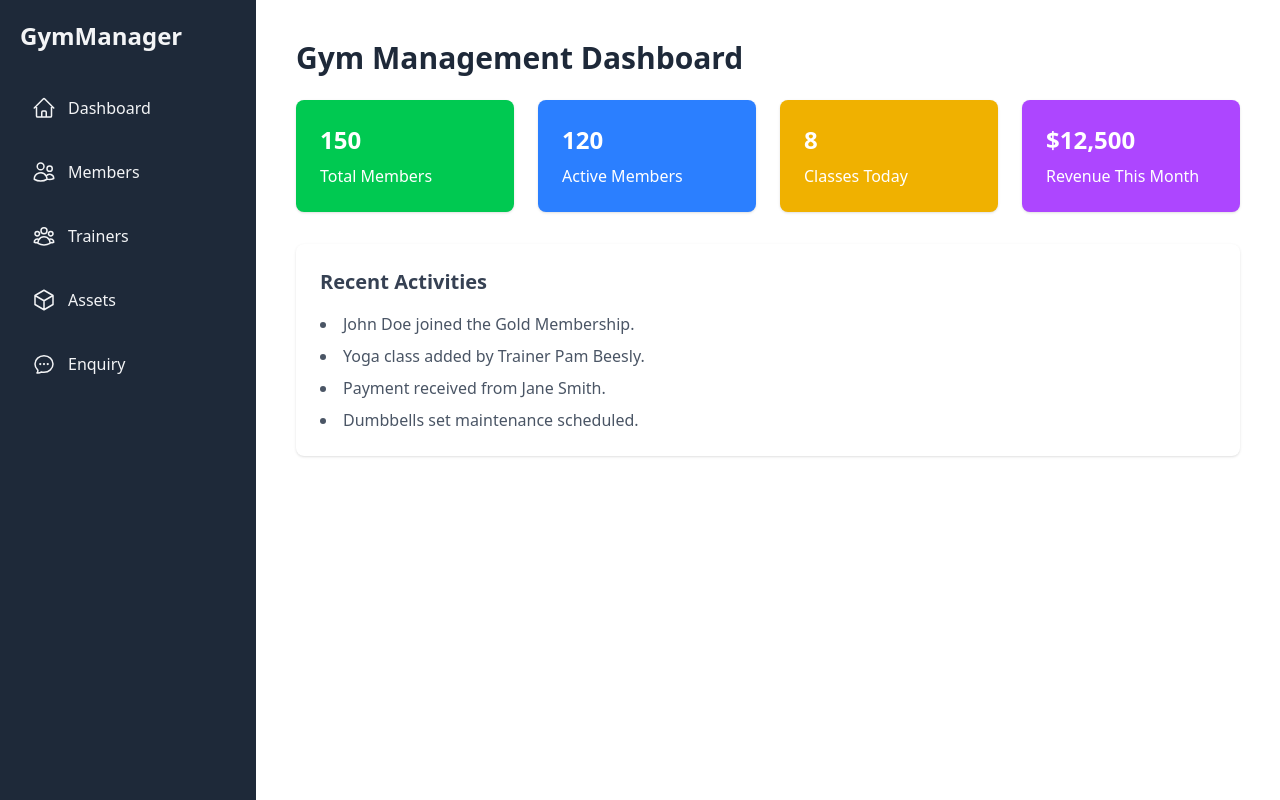
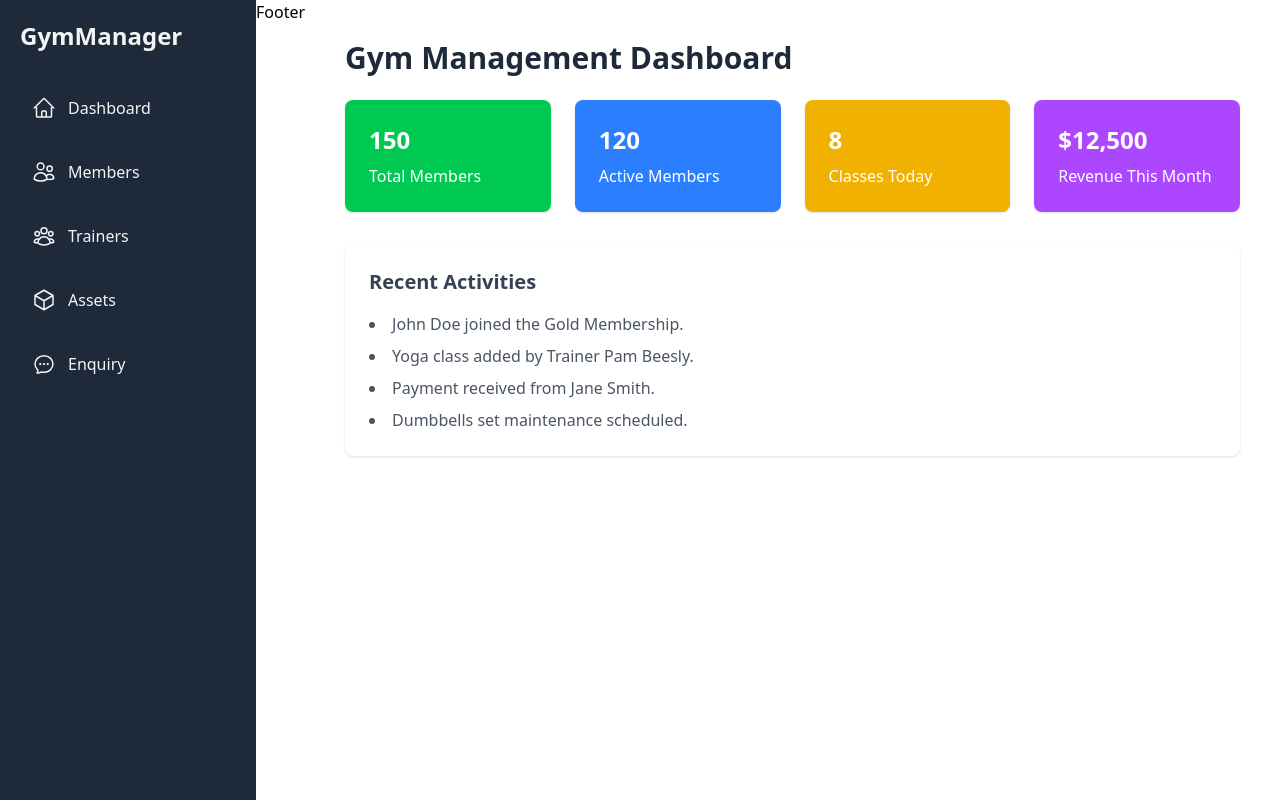
Before and after one commit to sumit1232/GymPulse, a React app in the folder frontend/: page / in a window 1280 px wide. Built offline with nearby package versions, Linux system fonts and the light colour scheme; the HTML template or start-up script is replaced by a standard one.

Commit message:
UI change footer

```diff
--- a/frontend/src/App.jsx
+++ b/frontend/src/App.jsx
@@ -6,12 +6,14 @@ import Trainer from './components/Trainer';
 import Assets from './components/Assets';
 import Enquiry from './components/Enquiry';
 import Dashboard from './components/Dashboard/Dashboard';
+import Footer from './components/Footer';
 
 const App = () => {
   return (
     <BrowserRouter>
       <div className="flex">
         <Sidebar />
+        <Footer/>
         <main className="flex-grow p-4">
           <Routes>
             <Route path="/" element={<Dashboard />} />
--- /dev/null
+++ b/frontend/src/components/Footer.jsx
@@ -0,0 +1,12 @@
+import React from 'react'
+
+const Footer = () => {
+  return (
+    <div>
+      Footer
+
+    </div>
+  )
+}
+
+export default Footer
```
